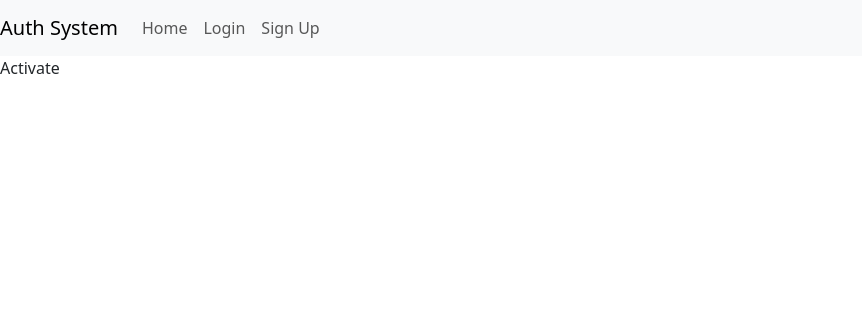
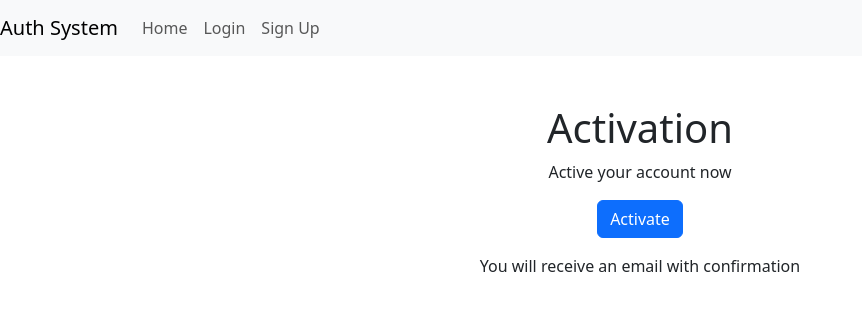
Before and after one commit to Brunowcst/frontauthsystem, a React (Create React App) app: page /activate/1/1 in a window 1280 px wide. Shown: the top 310 px of the page, without its empty margins (0-862 px from the left). Built offline with nearby package versions, Linux system fonts and the light colour scheme.

Commit message:
Atualiza página de ativação

```diff
--- a/src/containers/Activate.js
+++ b/src/containers/Activate.js
@@ -1,7 +1,40 @@
-import React from 'react'
+import React, { useState } from 'react';
+import { useNavigate, useParams } from 'react-router-dom';
+import { connect } from 'react-redux';
 
-export default function Activate() {
+import { user_activation } from '../actions/auth';
+
+const ActivateUser = ({ user_activation }) => {
+
+  const navigate = useNavigate();
+  const params = useParams();
+
+  const [verify, setVerify] = useState(false)
+
+  const onSubmit = e => {
+    e.preventDefault()
+
+    const uid = params.uid
+    const token = params.token
+
+    user_activation(uid, token)
+    setVerify(true)
+  }
+
+  if (verify) {
+    return navigate('/')
+  }
+
   return (
-    <div>Activate</div>
-  )
-}
+    <div className='container flex-column mt-5 d-flex align-items-center text-center'>
+      <h1>Activation</h1>
+      <p>Active your account now</p>
+      <form onSubmit={e => onSubmit(e)}>
+        <button type='submit' className='btn btn-primary mx-auto d-flex'>Activate</button>
+      </form>
+      <p className='mt-3'>You will receive an email with confirmation</p>
+    </div>
+  );
+};
+
+export default connect(null, { user_activation })(ActivateUser);
```
